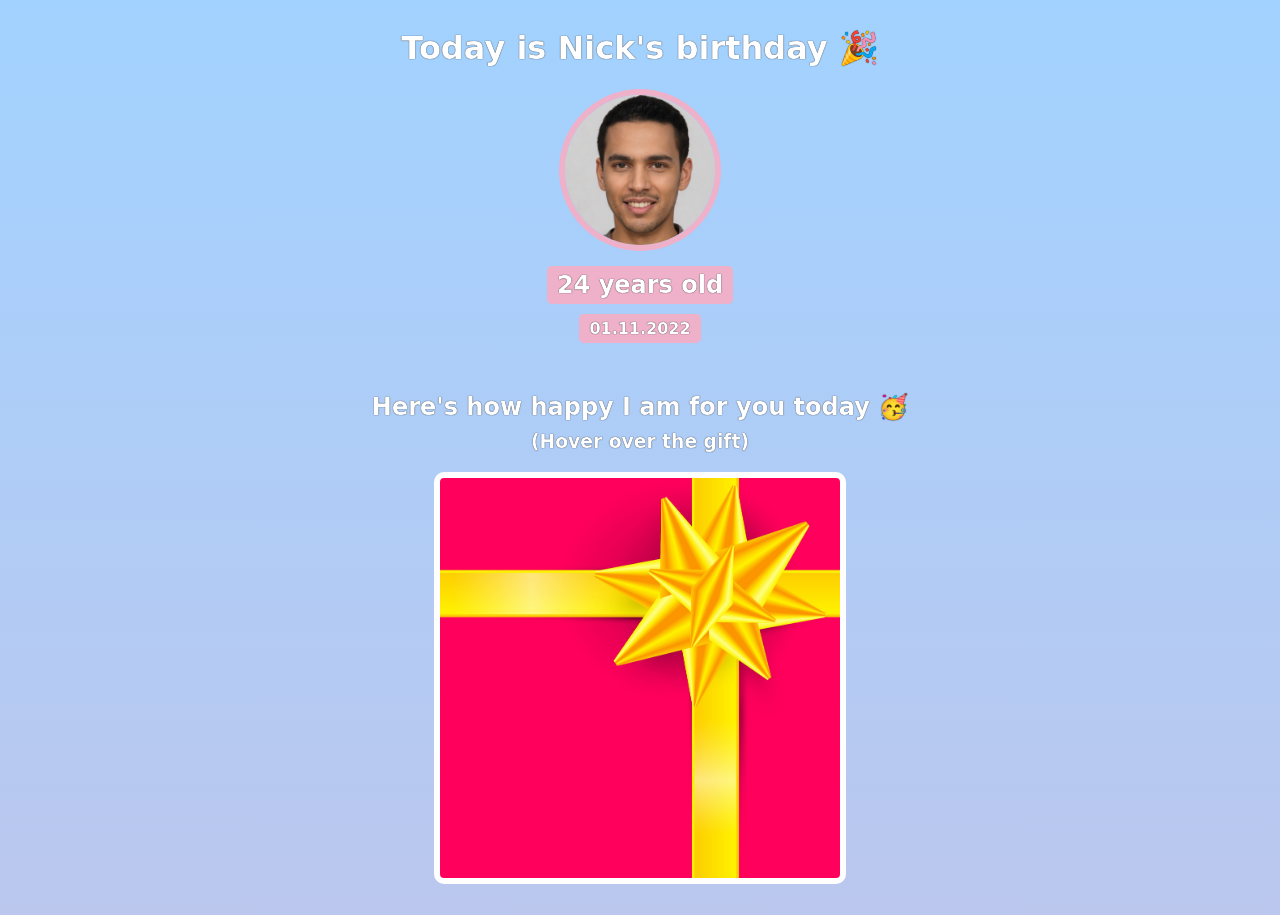
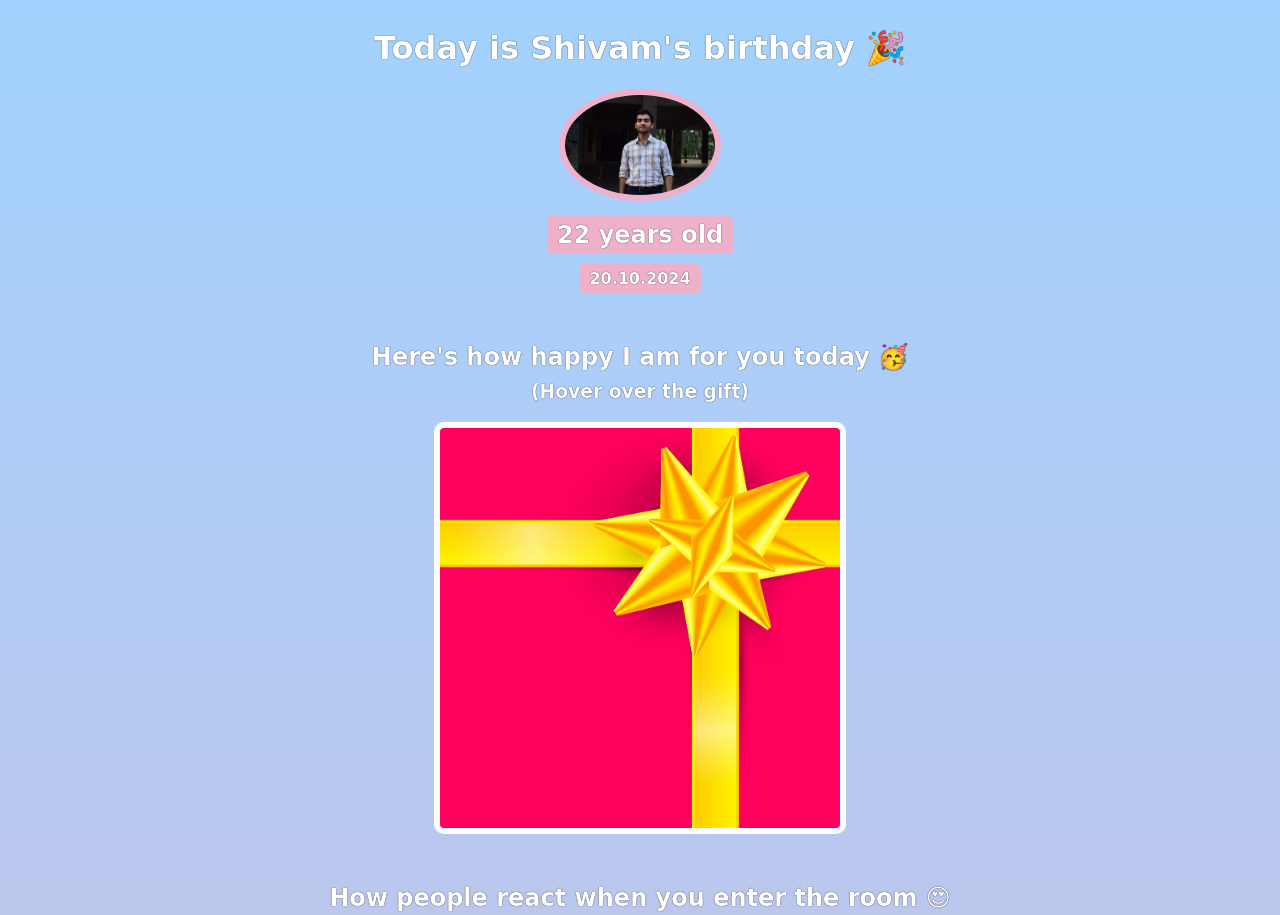
Before and after one commit to shivambankar/Birthday-GIFt-site, a website built with Vite: page index.html in a window 1280 px wide. Shown: the top 915 px of the page. Built offline with nearby package versions, Linux system fonts and the light colour scheme; a web font is replaced by a local one.

Commit message:
Personal information changed

```diff
--- a/index.html
+++ b/index.html
@@ -7,10 +7,10 @@
     </head>
     <body>
         <div id="header">
-            <h1>Today is Nick's birthday 🎉</h1>
-            <img id="bff-img" src="images/nick.jpg">
-            <h2 id="bday-age">24 years old</h2>
-            <h4 id="bday-date">01.11.2022</h4>
+            <h1>Today is Shivam's birthday 🎉</h1>
+            <img id="bff-img" src="Profile Photo.jpeg">
+            <h2 id="bday-age">22 years old</h2>
+            <h4 id="bday-date">20.10.2024</h4>
         </div>
 
         <div class="gift-section">
```
Also changed, not shown: Profile Photo.jpeg (added).
